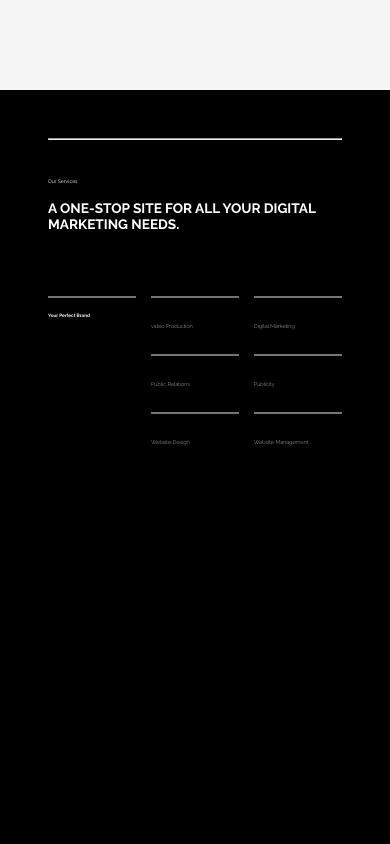
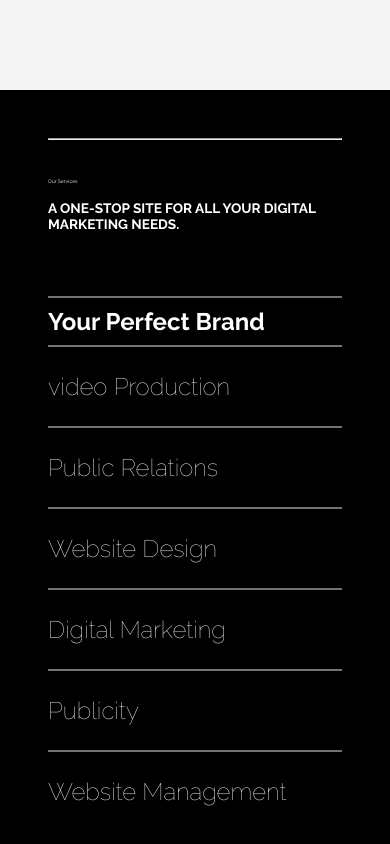
Before and after one commit to Aniket-Patel-swg/stories_arabia_latest, a Next.js app: page / in a window 390 px wide. Shown: the part 1180-2024 px from the top of the page. Built offline with nearby package versions, Linux system fonts and the light colour scheme; a web font is replaced by a local one.

Commit message:
added media queries for services section

```diff
--- a/styles/Services.module.css
+++ b/styles/Services.module.css
@@ -52,3 +52,29 @@
 .services_list2{
     width: 30%;
 }
+@media (max-width: 1040px) {
+    .services_list{
+        flex-direction: column;
+    }
+    .services_quote{
+        width: 100%;
+    }
+    .services_quote h4{
+        font-size: 1.5rem;
+        margin: 2.3vw 0px;
+    }
+    .services_list1{
+        width: 100%;
+    }
+    .services_list1 p{
+        font-size: 1.5rem;
+        font-weight: 100;
+    }
+    .services_list2{
+        width: 100%;
+    }
+    .services_list2 p{
+        font-size: 1.5rem;
+        font-weight: 100;
+    }
+}
```
Also changed, not shown: Components/Services.js (line endings or trailing spaces).
